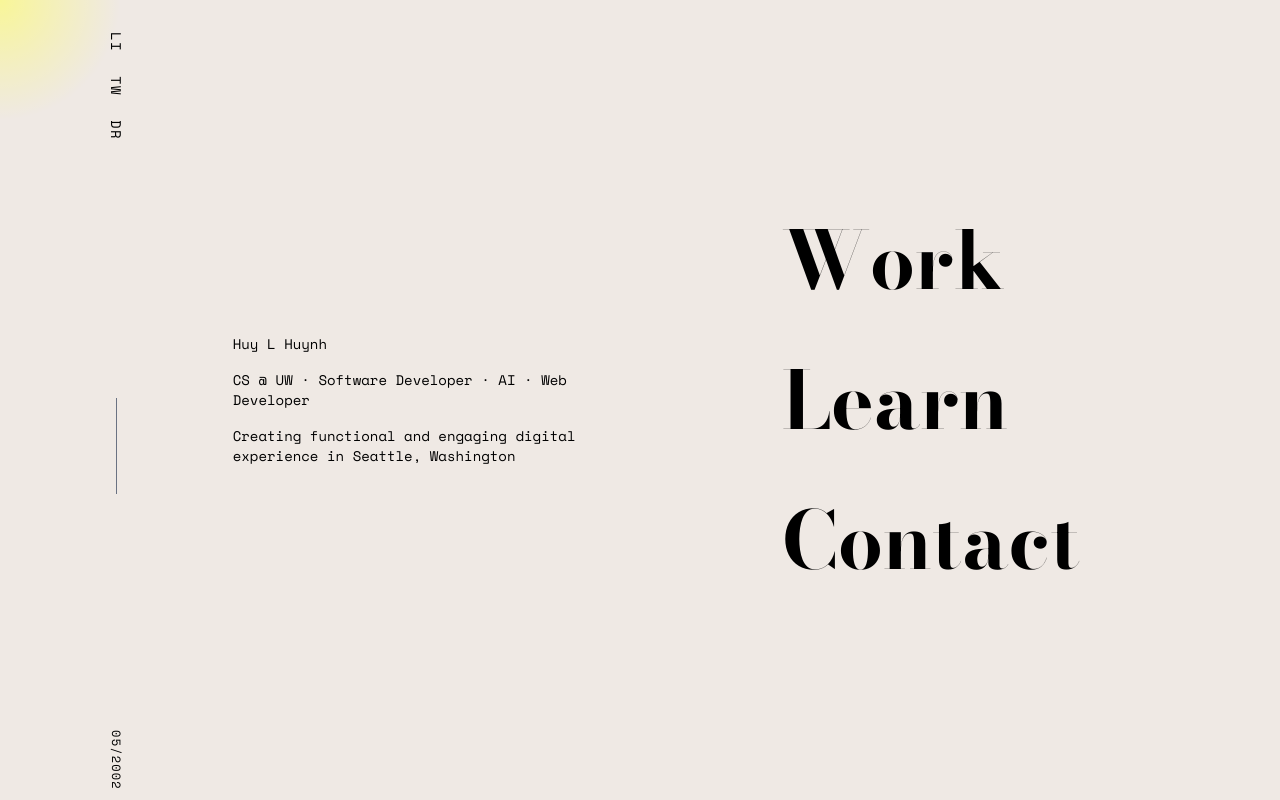
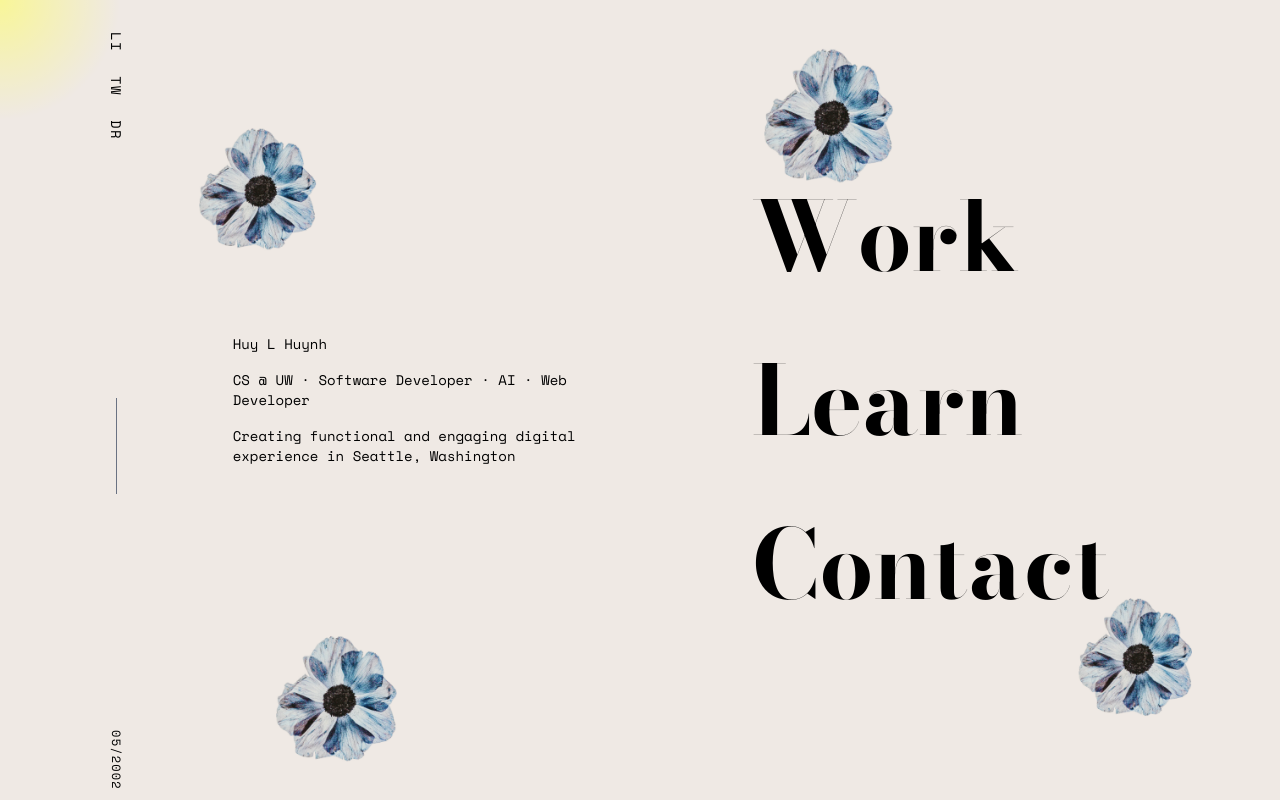
Before and after one commit to HuyHuynh2k2/DevMind, a React (Vite) app in the folder client/: page / in a window 1280 px wide. Built offline with nearby package versions, Linux system fonts and the light colour scheme.

Commit message:
finish work page

```diff
--- a/client/src/App.jsx
+++ b/client/src/App.jsx
@@ -8,6 +8,7 @@ import Study, {
   Interview,
 } from "./components/Study.jsx";
 import Work from "./components/Work.jsx";
+import backgroundImg from "./utils/background.png";
 
 function Home() {
   const [mousePos, setMousePos] = useState({ x: 0, y: 0 });
@@ -31,7 +32,13 @@ function Home() {
 
   return (
     <main
-      className="h-screen flex relative bg-[#efe9e4] overflow-hidden"
+      className="h-screen flex relative overflow-hidden"
+      style={{
+        backgroundImage: `url(${backgroundImg})`,
+        backgroundSize: "cover", // make the image fill the whole element
+        backgroundPosition: "center", // center it
+        backgroundRepeat: "no-repeat", // do not repeat
+      }}
       onMouseMove={(e) => setMousePos({ x: e.clientX, y: e.clientY })}
     >
       {/* Smooth yellow spotlight */}
@@ -74,7 +81,7 @@ function Home() {
 
       {/* Navigation */}
       <div className="self-route w-[60%] flex items-center justify-center relative z-10">
-        <div className="flex flex-col gap-5 text-[5rem] font-bold">
+        <div className="flex flex-col gap-5 text-[6rem] font-bold">
           <Link to="/work">Work</Link>
           <Link to="/learn">Learn</Link>
           <Link to="/contact">Contact</Link>
--- a/client/src/components/Work.jsx
+++ b/client/src/components/Work.jsx
@@ -220,26 +220,34 @@ export default function WorkPage() {
           ))}
         </Timeline>
       </div>
-      <div className="mt-20">
-        <p className="text-2xl font-bold mb-20">Projects</p>
-        <div className="flex flex-col gap-12">
+
+      {/* PROJECT */}
+
+      <div className="mt-50">
+        <p className="text-2xl font-bold mb-12">Projects</p>
+        <div className="flex flex-col gap-8">
           {project.map((proj, index) => (
             <div
               key={index}
-              className="flex flex-col md:flex-row justify-between gap-6 border rounded-xl shadow-lg p-4"
+              className="
+          flex flex-col md:flex-row items-start gap-6
+          rounded-xl ring-1 ring-gray-100 p-6
+          transition-transform duration-300 hover:scale-102
+        "
             >
               {/* Left: Images */}
               <ImageCard photos={proj.images} />
+
               {/* Right: Project Info */}
               <div className="flex flex-col justify-center md:w-1/2">
-                <h3 className="font-bold text-2xl mb-2">{proj.name}</h3>
-                <p className="text-gray-600 mb-4">{proj.description}</p>
-                <p className="text-gray-500 mb-4">{proj.tool}</p>
+                <h3 className="font-semibold text-xl mb-1">{proj.name}</h3>
+                <p className="text-gray-600 text-sm mb-2">{proj.description}</p>
+                <p className="text-gray-400 text-xs mb-3">{proj.tool}</p>
                 <a
                   href={proj.github}
                   target="_blank"
                   rel="noopener noreferrer"
-                  className="text-blue-500"
+                  className="text-blue-500 text-sm font-medium hover:underline"
                 >
                   View on GitHub →
                 </a>
```
Also changed, not shown: client/src/utils/background.png (added).
